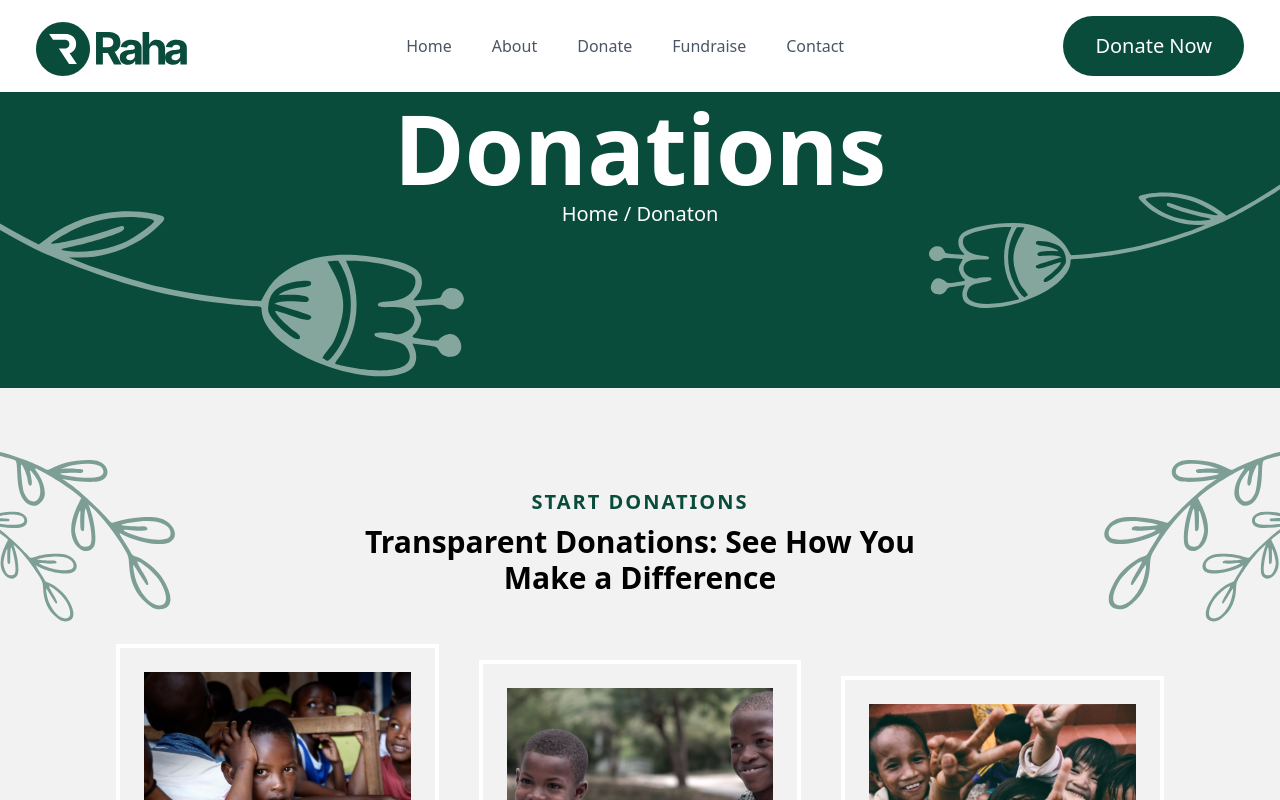
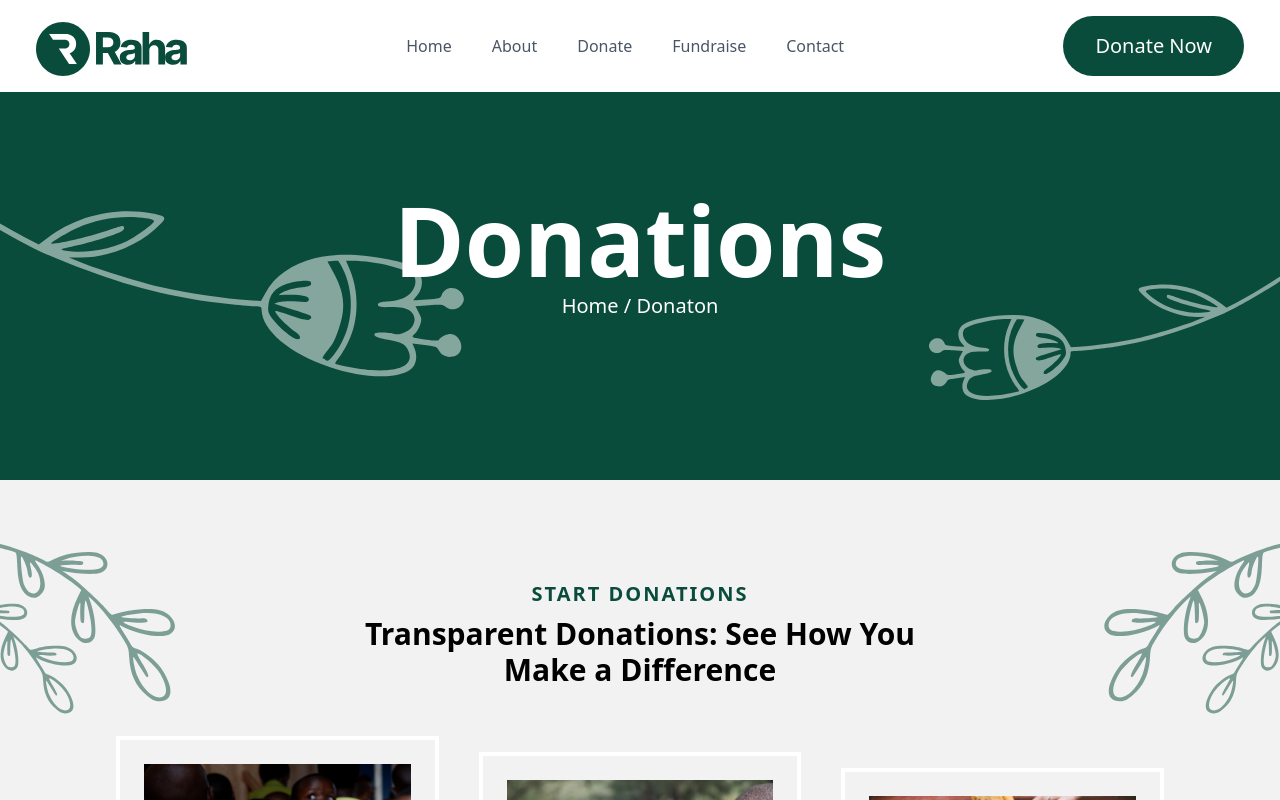
Before and after one commit to Prudentdev-xyz/Raha-app-new, a React (Vite) app: page /Donate in a window 1280 px wide. Shown: the top 800 px of the page. Built offline with nearby package versions, Linux system fonts and the light colour scheme.

Commit message:
fix-4Her-pt

```diff
--- a/src/components/ContactHero.jsx
+++ b/src/components/ContactHero.jsx
@@ -3,7 +3,7 @@ import React from "react";
 export const ContactHero = () => {
   return (
     <div>
-      <div className="p-20 md:p-40 pt-35 md:pt-2 bg-primary relative">
+      <div className="p-20 md:p-40 pt-35 md:pt-25 bg-primary relative">
         <h1 className="text-tetiary font-bold text-4xl md:text-8xl flex items-center justify-center text-center">
           Contact
         </h1>
--- a/src/components/DonateHero.jsx
+++ b/src/components/DonateHero.jsx
@@ -3,7 +3,7 @@ import React from "react";
 export const DonationHero = () => {
   return (
     <div>
-      <div className="p-20 md:p-40 pt-35 md:pt-2 bg-primary relative">
+      <div className="p-20 md:p-40 pt-35 md:pt-25 bg-primary relative">
         <h1 className="text-tetiary font-bold text-4xl md:text-8xl flex items-center justify-center text-center">
           Donations
         </h1>
--- a/src/components/layouts/About.jsx
+++ b/src/components/layouts/About.jsx
@@ -1,7 +1,7 @@
 import React, { Children } from "react";
 
 export const About = () => {
-  return <div className="p-20 md:p-40 pt-35 md:pt-20 bg-primary relative">
+  return <div className="p-20 md:p-40 pt-35 md:pt-25 bg-primary relative">
     <h1 className="text-tetiary font-bold text-4xl md:text-8xl flex items-center justify-center text-center">About Us</h1>
     <p className="text-tetiary flex items-center justify-center text-center pt-1 text-sm md:text-xl">Home / About</p>
     <div>
--- a/src/pages/FundraisePage.jsx
+++ b/src/pages/FundraisePage.jsx
@@ -12,7 +12,7 @@ export const FundraisePage = () => {
 
   return (
     <div>
-      <div className="p-10 flex flex-col items-center justify-center bg-gray-50 pt-35 md:pt-2">
+      <div className="p-10 flex flex-col items-center justify-center bg-gray-50 pt-35 md:pt-10">
         <img
           src={logo}
           alt="logo"
```
